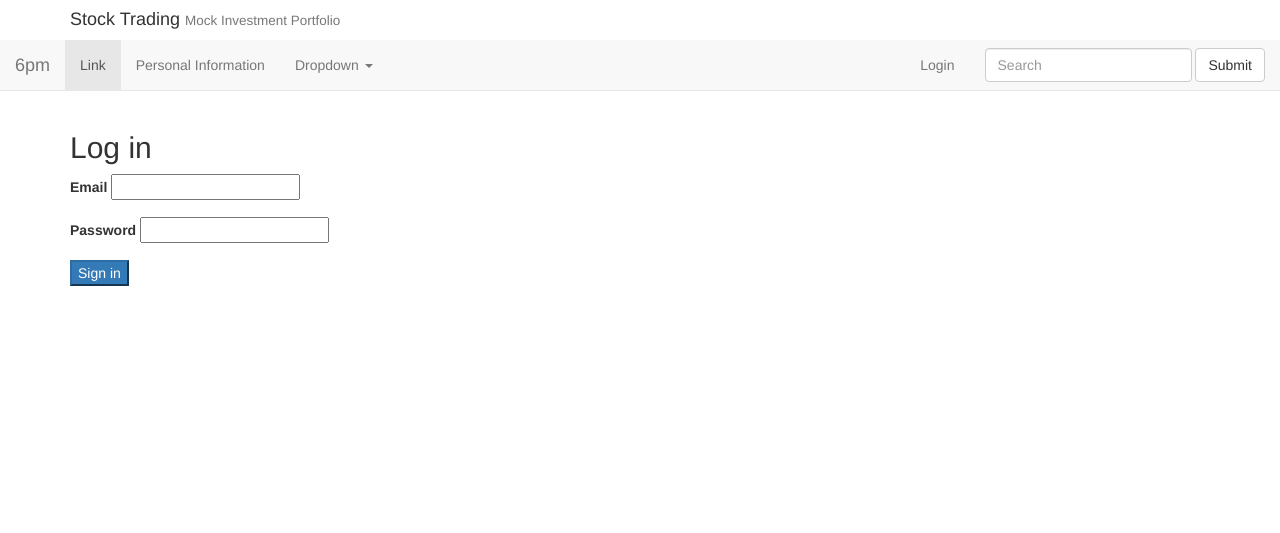
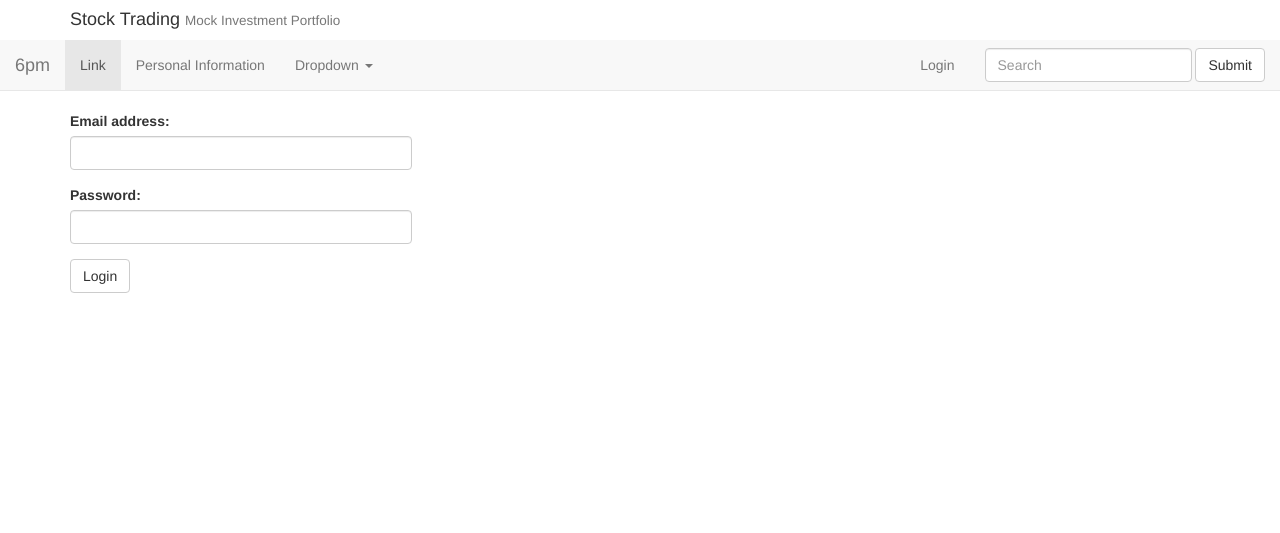
Before and after one commit to ucsb-cs48-w19/6pm-stock-trading, a Flask app: page /login in a window 1280 px wide. Shown: the top 533 px of the page. Run offline with Flask 2, Linux system fonts and the light colour scheme; some libraries are stand-ins or nearby versions.

Commit message:
Revert "Making login work"

```diff
--- a/forms.py
+++ b/forms.py
@@ -8,8 +8,3 @@ class SignupForm(Form):
   email = StringField('Email', validators=[DataRequired("Please enter your email address."), Email("Please enter your email address.")])
   password = PasswordField('Password', validators=[DataRequired("Please enter a password."), Length(min=6, message="Passwords must be 6 characters or more.")])
   submit = SubmitField('Sign up')
-
-class LoginForm(Form):
-  email = StringField('Email', validators=[DataRequired("Please enter your email address."), Email("Please enter your email address.")])
-  password = PasswordField('Password', validators=[DataRequired("Please enter a password.")])
-  submit = SubmitField("Sign in")
--- a/routes.py
+++ b/routes.py
@@ -1,6 +1,6 @@
 from flask import Flask, render_template, request, session, redirect, url_for
 from models import db, User
-from forms import SignupForm, LoginForm
+from forms import SignupForm
 
 app = Flask(__name__)
 
@@ -12,76 +12,62 @@ app.secret_key = "development-key"
 
 @app.route("/")
 def index():
-    return render_template("index.html")
+  return render_template("index.html")
 
 
 @app.route("/about")
 def about():
-    return render_template("about.html")
+  return render_template("about.html")
 
 
 @app.route("/dashboard")
 def dashboard():
-    return render_template("dashboard.html")
+  return render_template("dashboard.html")
 
 
 @app.route("/personal-info")
 def personal_info():
-    return render_template("personal-info.html")
+  return render_template("personal-info.html")
 
 
-@app.route("/login", methods=["GET", "POST"])
+@app.route("/login", methods=['GET', 'POST'])
 def login():
-    if 'email' in session:
-        return redirect(url_for('dashboard'))
+  if request.method == "GET":
+    return render_template("login.html")
 
-    form = LoginForm()
-
-    if request.method == "POST":
-        if form.validate() == False:
-            return render_template("login.html", form=form)
-        else:
-            email = form.email.data
-            password = form.password.data
-
-            user = User.query.filter_by(email=email).first()
-            if user is not None and user.check_password(password):
-                session['email'] = form.email.data
-                return redirect(url_for('dashboard'))
-            else:
-                return redirect(url_for('login'))
-
-    elif request.method == 'GET':
-        return render_template('login.html', form=form)
+  elif request.method == "POST":
+    # Returns a dictionary of the email and password of the user.
+    print(request.form.to_dict())
+    return render_template("index.html")
 
 
 @app.route("/signup", methods=["GET", "POST"])
 def signup():
-    if 'email' in session:
-        return redirect(url_for('dashboard'))
+  if 'email' in session:
+    return redirect(url_for('dashboard'))
 
-    form = SignupForm()
+  form = SignupForm()
 
-    if request.method == "POST":
-        if form.validate() == False:
-            return render_template('signup.html', form=form)
-        else:
-            newuser = User(form.first_name.data, form.last_name.data, form.email.data, form.password.data)
-            db.session.add(newuser)
-            db.session.commit()
+  if request.method == "POST":
+    if form.validate() == False:
+      return render_template('signup.html', form=form)
+    else:
+      newuser = User(form.first_name.data, form.last_name.data, form.email.data, form.password.data)
+      db.session.add(newuser)
+      db.session.commit()
 
-            session['email'] = newuser.email
-            return redirect(url_for('dashboard'))
+      session['email'] = newuser.email
+      return redirect(url_for('dashboard'))
 
-    elif request.method == "GET":
-        return render_template('signup.html', form=form)
+  elif request.method == "GET":
+    return render_template('signup.html', form=form)
 
 
 @app.route("/logout")
 def logout():
-    session.pop('email', None)
-    return redirect(url_for('index'))
+  session.pop('email', None)
+  return redirect(url_for('index'))
 
 
 if __name__ == "__main__":
-    app.run(debug=True)
+  app.run(debug=True)
--- a/templates/login.html
+++ b/templates/login.html
@@ -1,26 +1,44 @@
 {% extends "layout.html" %}
 
 {% block content %}
-  <main class="container signup-section">
-    <div class="section-content">
-      <h2>Log in</h2>
 
-      <form method="POST" action="/login">
-        {{ form.hidden_tag() }}
+<div class = "container">
+	<form action="/login" method="POST">
+  		<div class = "login">
+  			<div class="form-group">
+    			<label for="email">Email address:</label>
+    			<input type="email" name="email" class="form-control" id="email" required>
+  			</div>
+  			<div class="form-group">
+    			<label for="pwd">Password:</label>
+    			<input type="password" name="password" class="form-control" id="pwd required">
+  			</div>
+  			<!--<div class="checkbox">
+    			<label><input type="checkbox"> Remember me</label>
+ 			 </div>-->
+  				<button type="submit" value="Submit" class="btn btn-default">Login</button>
+		</div>
+	</form>
+</div>
 
-        <div class="form-group">
-          {{ form.email.label }}
-          {{ form.email }}
-        </div>
+<!--<div class- "container">
+<form class = "form-group container input" action= "/login" method= "POST">
 
-        <div class="form-group">
-          {{ form.password.label }}
-          {{ form.password }}
-        </div>
+<div class = "form-row">
+    <label for="email">Email:</label>
+    <input type="email" id="email" name="email" required>
+</div>
 
-        {{ form.submit(class="btn-primary") }}
+<div class = "form-row">
+    <label for="password">Password</label>
+    <input type="password" id="password" name="password" required >
 
-      </form>
-    </div>
-  </main>
+</div>
+<button class = "button-secondary"type="submit" value="Submit">Login</button>
+</form>
+</div>-->
+
+
+
+
 {% endblock %}
```
